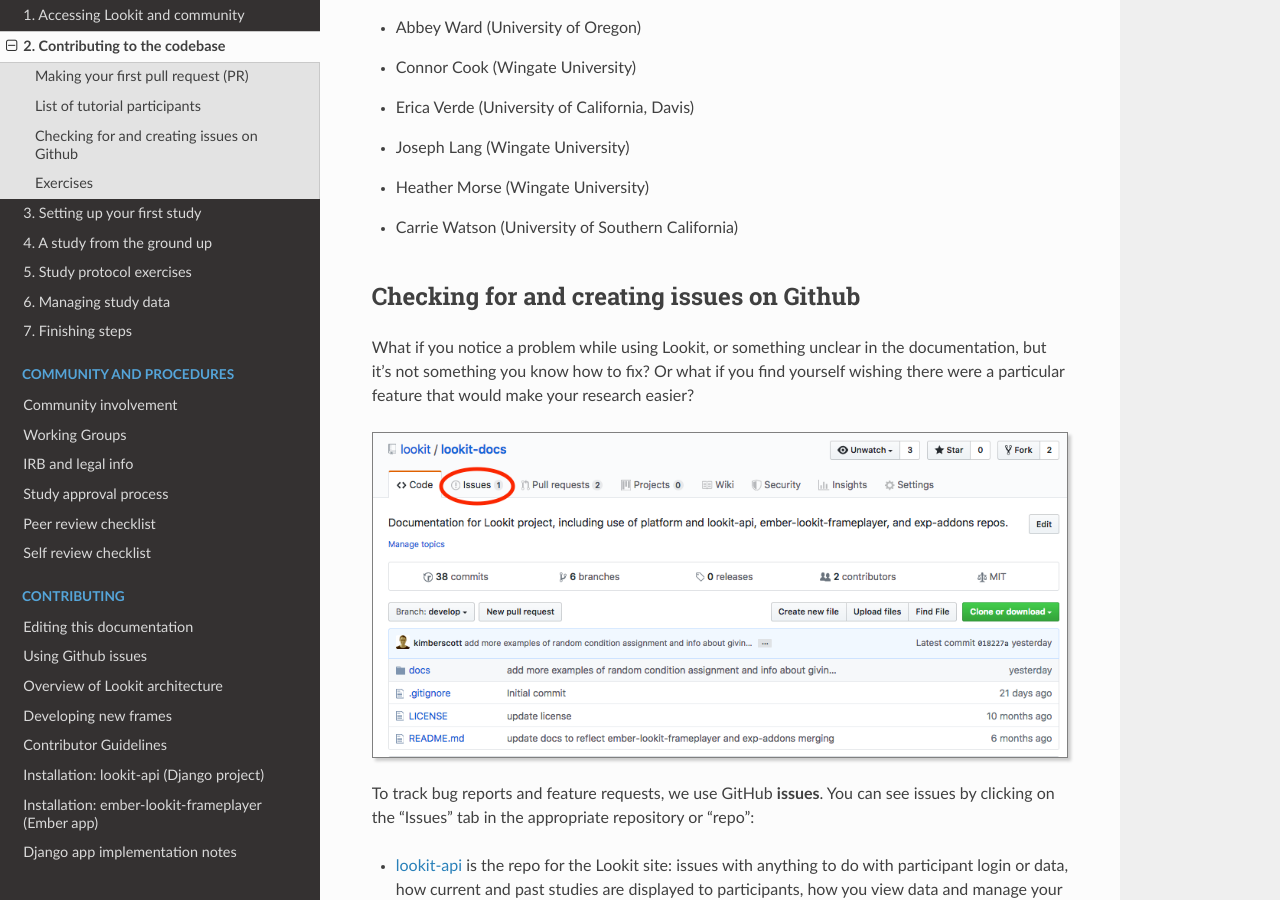
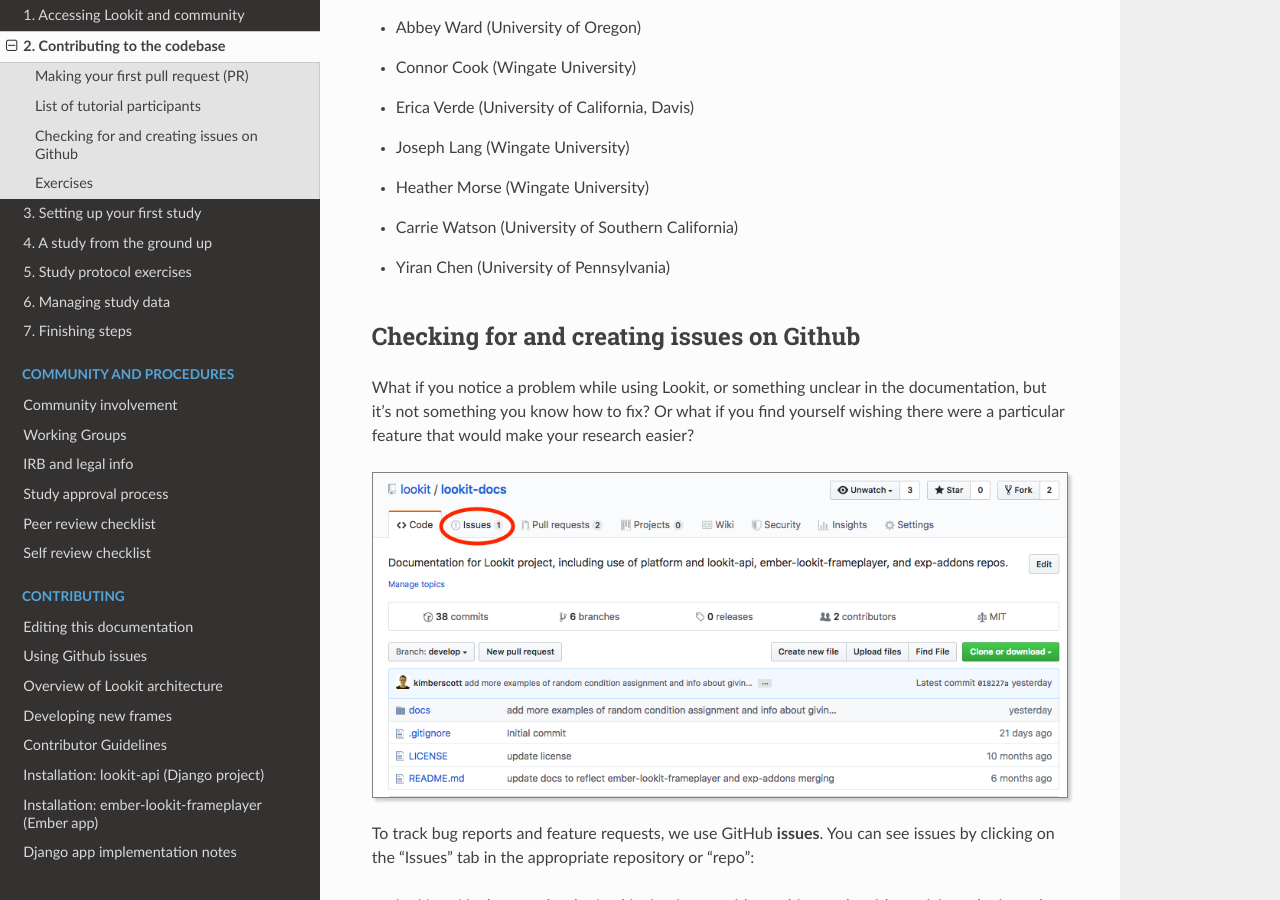
Before and after one commit to lookit/lookit-docs, a Sphinx documentation site: the page built from docs/source/tutorial-contributing.rst, in a window 1280 px wide and 900 px high, scrolled down 9593 px. Built offline with Sphinx 7.4.7 and the Read the Docs theme 2.0.0, drawn with Linux system fonts in a browser that asks for light colours.

Commit message:
Update tutorial-contributing.rst
add tutorial participant to the list

```diff
--- a/docs/source/tutorial-contributing.rst
+++ b/docs/source/tutorial-contributing.rst
@@ -203,6 +203,7 @@
 - Joseph Lang (Wingate University)
 - Heather Morse (Wingate University)
 - Carrie Watson (University of Southern California)
+- Yiran Chen (University of Pennsylvania)
 
 .. _Github issues overview:
 
```
